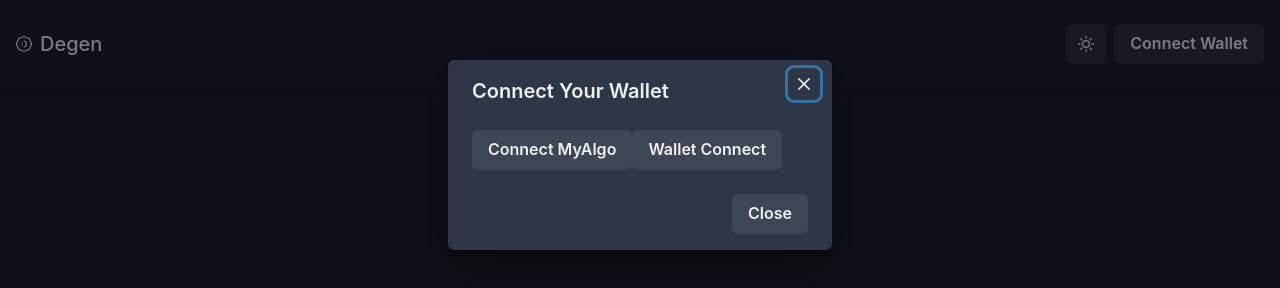
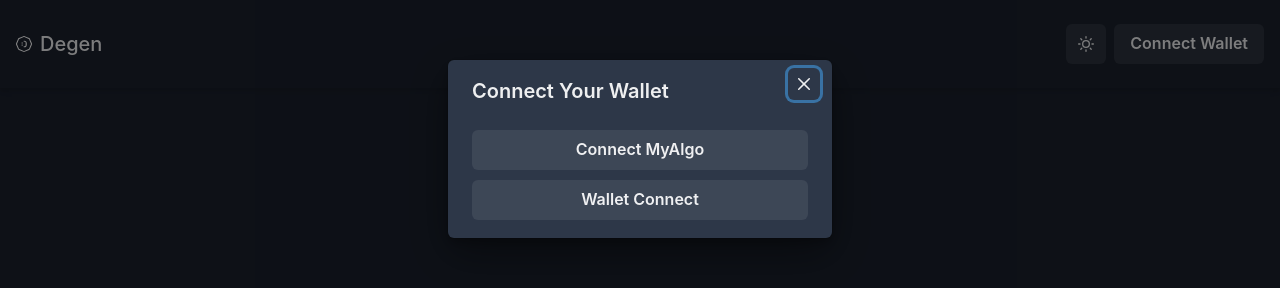
Before and after one commit to DegenAlgorand/degen-gatsby, a Gatsby site: page / in a window 1280 px wide. Both pictures are taken after a click on the button "Connect Wallet". Built offline with nearby package versions, Linux system fonts and the light colour scheme; Gatsby itself is replaced by a stand-in of ours.

Commit message:
UI cleanup

```diff
--- a/src/components/myAlgoConnect.tsx
+++ b/src/components/myAlgoConnectButton.tsx
@@ -12,7 +12,7 @@
         }
     }
     return (
-        <Button onClick={handleMyAlgoConnect}>Connect MyAlgo</Button>
+        <Button w={'100%'} marginBottom={'10px'} onClick={handleMyAlgoConnect}>Connect MyAlgo</Button>
     )
 }
 
--- a/src/components/walletConnectButton.tsx
+++ b/src/components/walletConnectButton.tsx
@@ -20,9 +20,8 @@
     }
   }
 
-
   return (
-    <Button onClick={handleWalletConnect}>Wallet Connect</Button>
+    <Button w={'100%'} marginBottom={'10px'} onClick={handleWalletConnect}>Wallet Connect</Button>
   )
 }
 
--- a/src/components/walletConnectModal.tsx
+++ b/src/components/walletConnectModal.tsx
@@ -1,6 +1,6 @@
 import { Button, Modal, ModalBody, ModalCloseButton, ModalContent, ModalFooter, ModalHeader, ModalOverlay, useDisclosure } from '@chakra-ui/react';
 import React from 'react';
-import MyAlgoConnectButton from './myAlgoConnect';
+import MyAlgoConnectButton from './myAlgoConnectButton';
 import WalletConnectButton from './walletConnectButton';
 import * as buffer from 'buffer';
 (window as any).Buffer = buffer.Buffer;
@@ -20,9 +20,6 @@
             <MyAlgoConnectButton />
             <WalletConnectButton />
           </ModalBody>
-          <ModalFooter>
-            <Button onClick={onClose}>Close</Button>
-          </ModalFooter>
         </ModalContent>
       </Modal>
     </>
```
